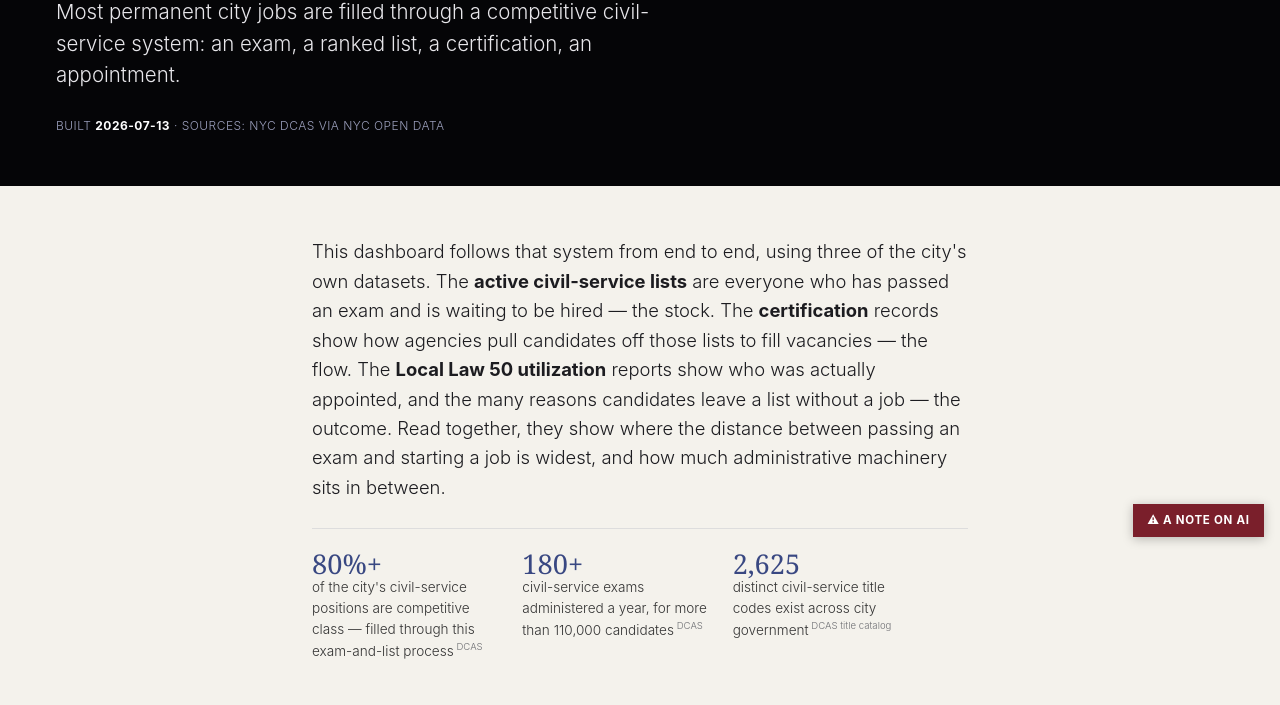
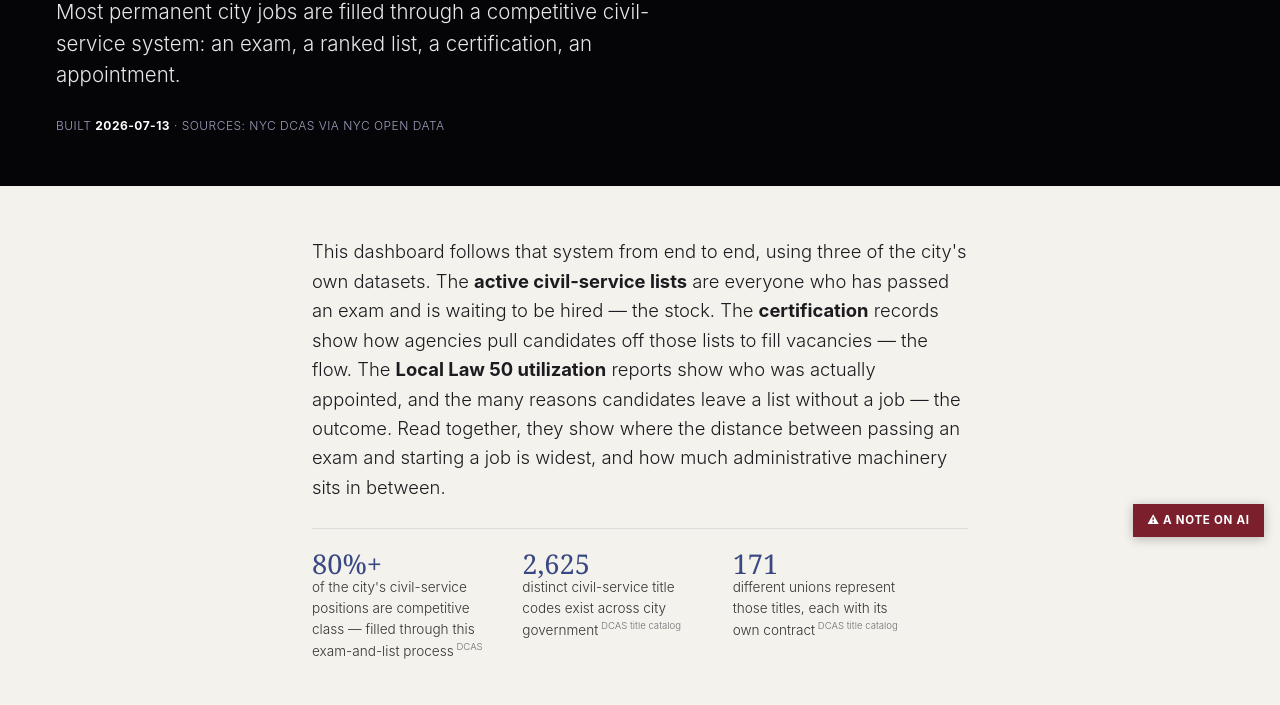
Before and after one commit to joshgreenman1973/nyc-civil-service-hiring, a plain HTML site: page index.html in a window 1280 px wide. Shown: the part 247-952 px from the top of the page. Drawn offline with Linux system fonts and the light colour scheme; a web font is replaced by a local one.

Commit message:
Fact-check pass: replace unverified exam-volume stat with verified 171-unions figure
Verified all headline + derived numbers against fresh independent SODA queries.
Removed '180+ exams / 110,000 candidates' (not found on any DCAS page; only in a
search summary); replaced with distinct-union count from the DCAS title catalog.

Co-Authored-By: Claude Opus 4.8 <noreply@anthropic.com>

```diff
--- a/index.html
+++ b/index.html
@@ -166,8 +166,8 @@ footer a{color:#fff}
     <p class="intro-para">This dashboard follows that system from end to end, using three of the city's own datasets. The <b>active civil-service lists</b> are everyone who has passed an exam and is waiting to be hired — the stock. The <b>certification</b> records show how agencies pull candidates off those lists to fill vacancies — the flow. The <b>Local Law 50 utilization</b> reports show who was actually appointed, and the many reasons candidates leave a list without a job — the outcome. Read together, they show where the distance between passing an exam and starting a job is widest, and how much administrative machinery sits in between.</p>
     <div class="context-strip">
       <div class="ci"><b id="cx-comp">80%+</b> of the city's civil-service positions are competitive class — filled through this exam-and-list process<sup> DCAS</sup></div>
-      <div class="ci"><b>180+</b> civil-service exams administered a year, for more than 110,000 candidates<sup> DCAS</sup></div>
       <div class="ci"><b id="cx-codes">—</b> distinct civil-service title codes exist across city government<sup> DCAS title catalog</sup></div>
+      <div class="ci"><b id="cx-unions">—</b> different unions represent those titles, each with its own contract<sup> DCAS title catalog</sup></div>
     </div>
   </div>
 </section>
@@ -436,6 +436,7 @@ let FLOW=null;
   // context strip + titles section figures
   const cat=s.catalog;
   document.getElementById("cx-codes").textContent = fmt(cat.title_codes);
+  document.getElementById("cx-unions").textContent = fmt(cat.unions);
   document.getElementById("tx-codes").textContent = fmt(cat.title_codes);
   document.getElementById("tx-inv").textContent = fmt(cat.investigation_titles);
   document.getElementById("tx-active").textContent = fmt(s.stock.titles);
```
